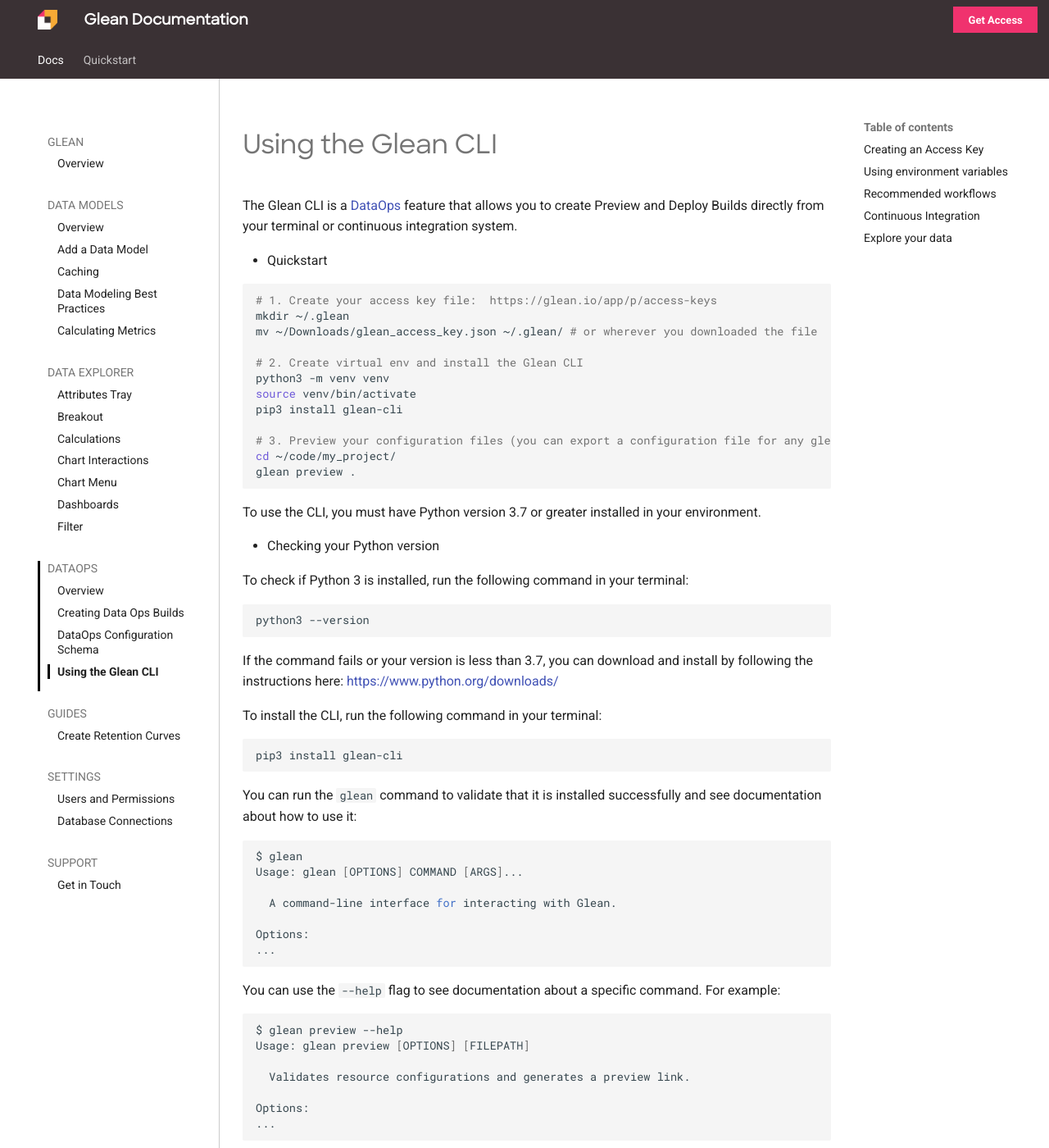
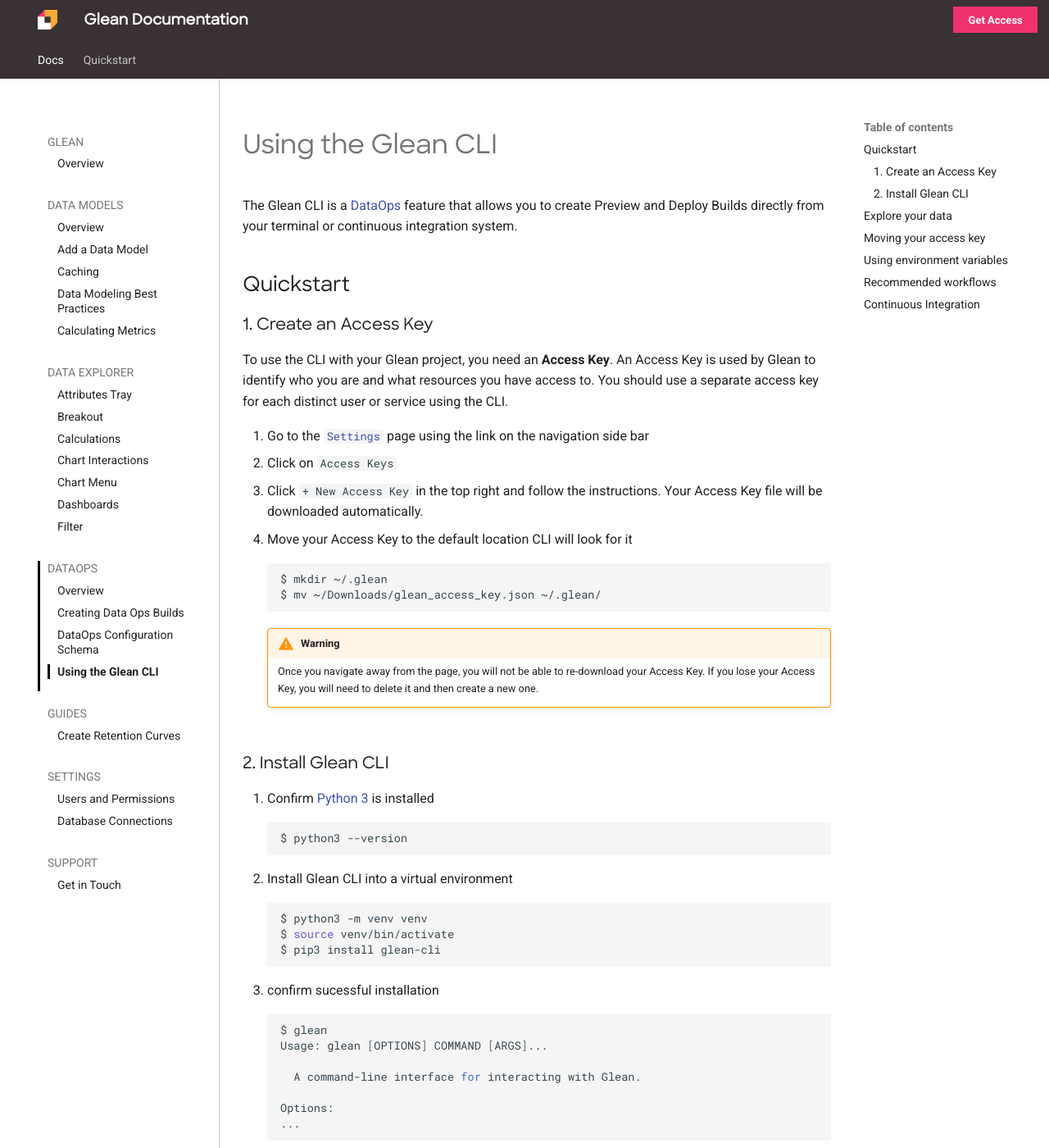
Before and after one commit to gleannyc/documentation, an MkDocs documentation site: the page built from docs/docs/data-ops/Using-the-Glean-CLI.md, in a window 1280 px wide and 1400 px high. Shown: the whole window at 82% size. Built offline with MkDocs 1.6.1 and Material for MkDocs 9.7.7, drawn with Linux system fonts in a browser that asks for light colours; some of the changed text lies outside the part shown.

Commit message:
refactor dataops page

````diff
--- a/docs/docs/data-ops/Using-the-Glean-CLI.md
+++ b/docs/docs/data-ops/Using-the-Glean-CLI.md
@@ -1,53 +1,49 @@
 The Glean CLI is a [DataOps](index.md) feature that allows you to create Preview and Deploy Builds directly from your terminal or continuous integration system.
 
-- Quickstart
+## Quickstart
 
-  ```bash
-  # 1. Create your access key file:  https://glean.io/app/p/access-keys
-  mkdir ~/.glean
-  mv ~/Downloads/glean_access_key.json ~/.glean/ # or wherever you downloaded the file
+### 1. Create an Access Key
 
-  # 2. Create virtual env and install the Glean CLI
-  python3 -m venv venv
-  source venv/bin/activate
-  pip3 install glean-cli
+To use the CLI with your Glean project, you need an **Access Key**. An Access Key is used by Glean to identify who you are and what resources you have access to. You should use a separate access key for each distinct user or service using the CLI.
 
-  # 3. Preview your configuration files (you can export a configuration file for any glean resource into this folder):
-  cd ~/code/my_project/
-  glean preview .
-  ```
+1.  Go to the [`Settings`](https://glean.io/app/p/settings#access_keys){:target="\_blank"} page using the link on the navigation side bar
+2.  Click on `Access Keys`
+3.  Click `+ New Access Key` in the top right and follow the instructions. Your Access Key file will be downloaded automatically.
+4.  Move your Access Key to the default location CLI will look for it
 
-To use the CLI, you must have Python version 3.7 or greater installed in your environment.
+    ```bash
+    $ mkdir ~/.glean
+    $ mv ~/Downloads/glean_access_key.json ~/.glean/
+    ```
 
-- Checking your Python version
+    !!! warning
 
-  To check if Python 3 is installed, run the following command in your terminal:
+        Once you navigate away from the page, you will not be able to re-download your Access Key. If you lose your Access Key, you will need to delete it and then create a new one.
 
-  ```bash
-  python3 --version
-  ```
+### 2. Install Glean CLI
 
-  If the command fails or your version is less than 3.7, you can download and install by following the instructions here: [https://www.python.org/downloads/](https://www.python.org/downloads/)
+1. Confirm [Python 3](https://www.python.org/downloads/) is installed
+   ```bash
+   $ python3 --version
+   ```
+2. Install Glean CLI into a virtual environment
+   ```bash
+   $ python3 -m venv venv
+   $ source venv/bin/activate
+   $ pip3 install glean-cli
+   ```
+3. confirm sucessful installation
+   ```bash
+   $ glean
+   Usage: glean [OPTIONS] COMMAND [ARGS]...
 
-To install the CLI, run the following command in your terminal:
+     A command-line interface for interacting with Glean.
 
-```bash
-pip3 install glean-cli
-```
+   Options:
+   ...
+   ```
 
-You can run the `glean` command to validate that it is installed successfully and see documentation about how to use it:
-
-```bash
-$ glean
-Usage: glean [OPTIONS] COMMAND [ARGS]...
-
-  A command-line interface for interacting with Glean.
-
-Options:
-...
-```
-
-You can use the `--help` flag to see documentation about a specific command. For example:
+Use the `--help` flag to see documentation about a specific command. For example:
 
 ```bash
 $ glean preview --help
@@ -59,23 +55,23 @@
 ...
 ```
 
-## Creating an Access Key
+## Explore your data
 
-To use the CLI with your Glean project, you need an **Access Key**. An Access Key is used by Glean to identify who you are and what resources you have access to. You should use a separate access key for each distinct user or service using the CLI.
+Not sure where to start? If you already have a database connection set up, you can quickly generate a Data Model and Preview Build for a table in your database:
 
-To create an Access Key:
+```bash
+$ glean explore database_connection_name table_name
+```
 
-1. Go to the `Settings` page using the link on the navigation side bar
-2. Click on `Access Keys`
-3. Click `+ Create Access Key` in the top right and follow the instructions. Your Access Key file will be downloaded automatically.
-4. After downloading, move your Access Key file to a permanent and secure location on your workstation. By default, the CLI expects your access key to be located at `~/.glean/glean_access_key.json`. You can override this by:
-   - Setting the `GLEAN_CREDENTIALS_FILEPATH` environment variable to a different filepath
-   - Using the `--credentials-filepath` command-line option to use a different filepath
-   - Setting the `GLEAN_PROJECT_ID`, `GLEAN_ACCESS_KEY_ID`, and `GLEAN_SECRET_ACCESS_KEY_TOKEN` environment variables to the respective values stored in your access key file.
+Since this creates a Preview only, the Data Model won't be persisted. However, a model configuration file will be saved in your local directory, so that you can later `glean deploy` that file.
 
-!!! warning
+## Moving your access key
 
-    Once you navigate away from the page, you will not be able to re-download your Access Key. If you lose your Access Key, you will need to delete it and then create a new one.
+By default, the CLI expects your access key to be located at `~/.glean/glean_access_key.json`. You can override this by:
+
+- Setting the `GLEAN_CREDENTIALS_FILEPATH` environment variable to a different filepath
+- Using the `--credentials-filepath` command-line option to use a different filepath
+- Setting the `GLEAN_PROJECT_ID`, `GLEAN_ACCESS_KEY_ID`, and `GLEAN_SECRET_ACCESS_KEY_TOKEN` environment variables to the respective values stored in your access key file.
 
 ## Using environment variables
 
@@ -133,13 +129,3 @@
       GLEAN_ACCESS_KEY_ID: ${{ secrets.GLEAN_ACCESS_KEY_ID_PROD }}
       GLEAN_SECRET_ACCESS_KEY_TOKEN: ${{ secrets.GLEAN_SECRET_ACCESS_KEY_TOKEN_PROD }}
 ```
-
-## Explore your data
-
-Not sure where to start? If you already have a database connection set up, you can quickly generate a Data Model and Preview Build for a table in your database:
-
-```bash
-$ glean explore database_connection_name table_name
-```
-
-Since this creates a Preview only, the Data Model won't be persisted. However, a model configuration file will be saved in your local directory, so that you can later `glean deploy` that file.
````
